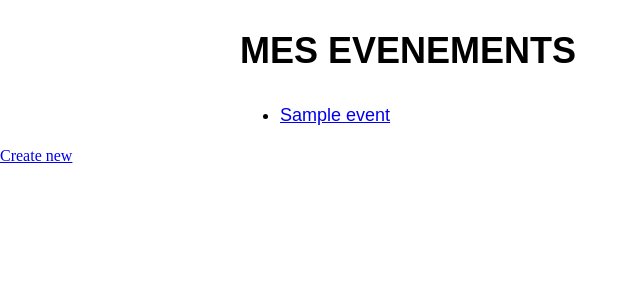
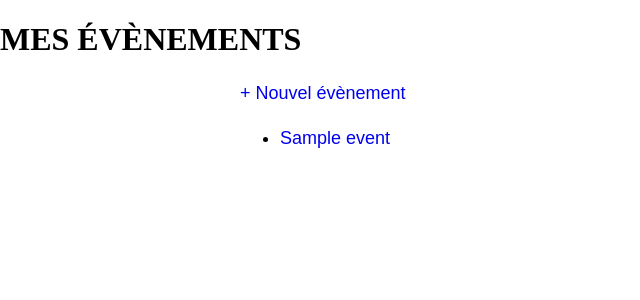
Before and after one commit to WildCodeSchool/reims-php-2009-project3-safe-night, a Symfony app: template templates/event/index.html.twig in a window 1280 px wide. Shown: the top 300 px of the page, without its empty margins (0-640 px from the left). Run offline with Twig, Linux system fonts and the light colour scheme; the template is opened without the code that fills it: most values are stand-ins (such as "Sample title", 1, 10 or a date in 2020); some libraries are stand-ins or nearby versions.

Commit message:
Stylisation des boutons des évènements de la page mes évènements

```diff
--- a/templates/base.html.twig
+++ b/templates/base.html.twig
@@ -15,6 +15,9 @@
             margin: 0;
             padding: 0;
         }
+        a {
+            text-decoration: none;
+        }
     </style>
 {% block body %}{% endblock %}
 
--- a/templates/event/index.html.twig
+++ b/templates/event/index.html.twig
@@ -1,6 +1,6 @@
 {% extends 'base.html.twig' %}
 
-{% block title %}MES EVENEMENTS{% endblock %}
+{% block title %}Mes évènements{% endblock %}
 
 {% block body %}
     <style>
@@ -8,13 +8,14 @@
         .example-wrapper code { background: #F5F5F5; padding: 2px 6px; }
     </style>
 
-    <div class="example-wrapper">
-        <h1>MES EVENEMENTS</h1>
-        <ul>
+    <h1 class="my-events-title">MES ÉVÈNEMENTS</h1>
+
+    <div class="my-events-content example-wrapper">
+        <a class="new-event" href="{{ path('event_new') }}">+ Nouvel évènement</a>
+        <ul class="events-list">
         {% for event in events %}
-            <li><a href="{{ path('event_show', {id: event.id}) }}">{{event.name}}</a></li>
+            <li class="event"><a href="{{ path('event_show', {id: event.id}) }}">{{event.name}}</a></li>
         {% endfor %}
         </ul>
     </div>
-    <a href="{{ path('event_new') }}">Create new</a>
 {% endblock %}
```
Also changed, not shown: assets/styles/app.scss (+34 -0 lines).
